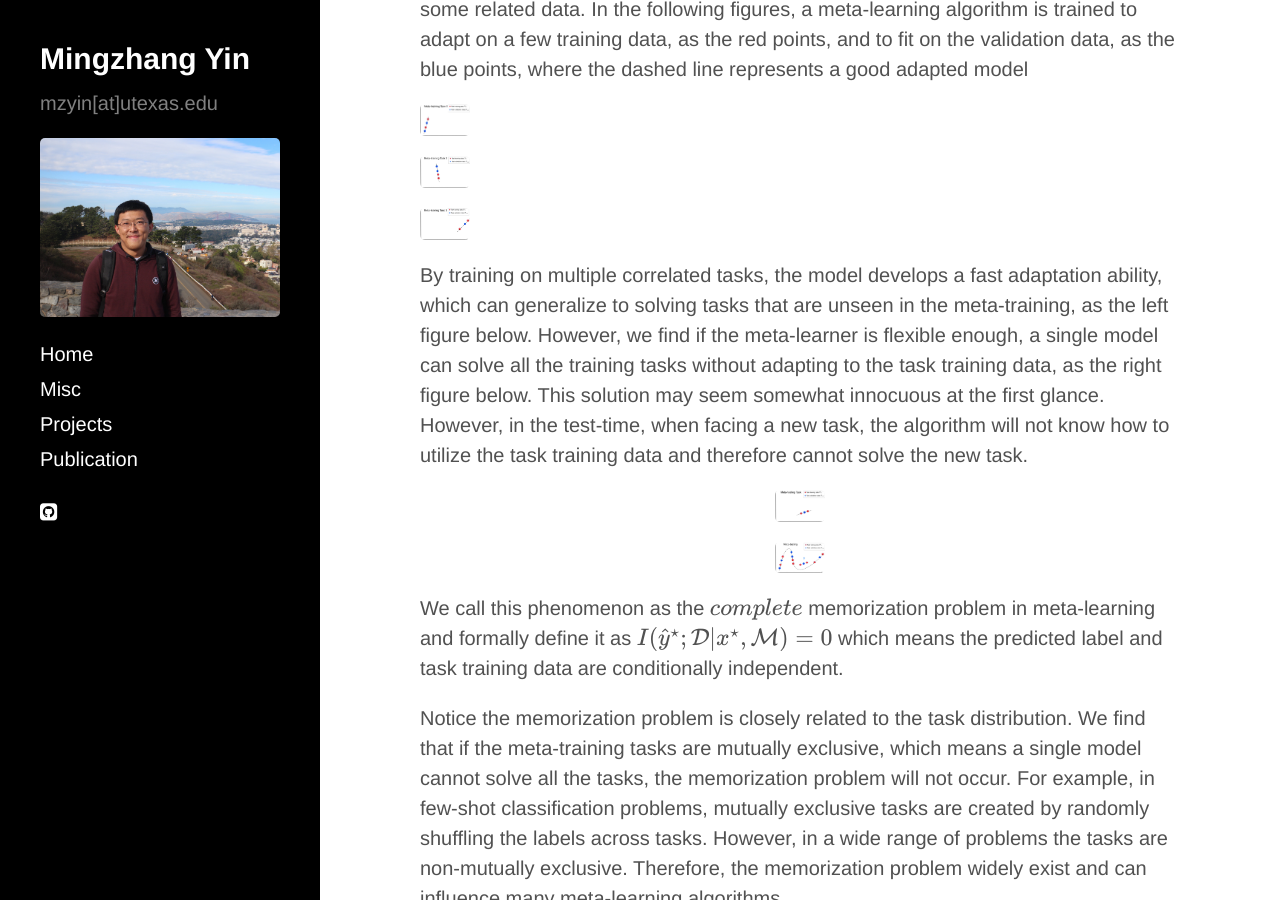
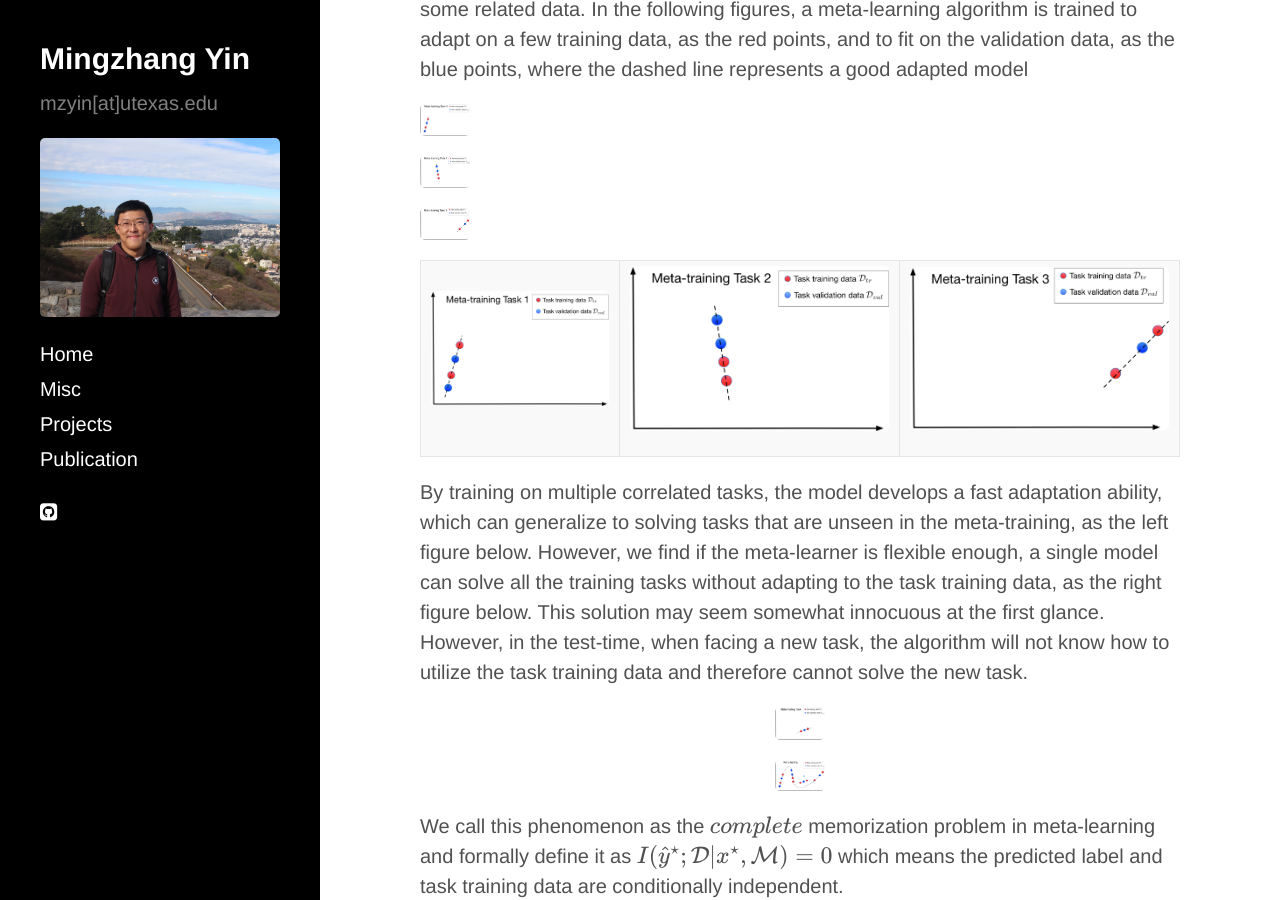
Before and after one commit to mingzhang-yin/mingzhang-yin.github.io, a Jekyll site: the page built from _posts/2020-04-10-Meta-learning-without-Memorization.md, in a window 1280 px wide and 900 px high, scrolled down 1428 px. Built offline with Jekyll 4.4.1, drawn with Linux system fonts in a browser that asks for light colours; nearby versions of some CDN libraries; formulas are drawn with MathJax 3.

Commit message:
Update 2020-04-10-Meta-learning-without-Memorization.md

```diff
--- a/_posts/2020-04-10-Meta-learning-without-Memorization.md
+++ b/_posts/2020-04-10-Meta-learning-without-Memorization.md
@@ -25,6 +25,9 @@
 <p float="center">
 <img src="https://raw.githubusercontent.com/mingzhang-yin/mingzhang-yin.github.io/master/assets/images/figure_memo/l1.jpg" alt="drawing" width="50"/> <img src="https://raw.githubusercontent.com/mingzhang-yin/mingzhang-yin.github.io/master/assets/images/figure_memo/l2.jpg" alt="drawing" width="50"/> <img src="https://raw.githubusercontent.com/mingzhang-yin/mingzhang-yin.github.io/master/assets/images/figure_memo/l3.jpg" alt="drawing" width="50"/>
 </p>
+
+|:-:|:-:|:-:|
+|  ![](https://raw.githubusercontent.com/mingzhang-yin/mingzhang-yin.github.io/master/assets/images/figure_memo/l1.jpg)   |   ![](https://raw.githubusercontent.com/mingzhang-yin/mingzhang-yin.github.io/master/assets/images/figure_memo/l2.jpg)| ![](https://raw.githubusercontent.com/mingzhang-yin/mingzhang-yin.github.io/master/assets/images/figure_memo/l3.jpg)  |
 
 By training on multiple correlated tasks, the model develops a fast adaptation ability, which can generalize to solving tasks that are unseen in the meta-training, as the left figure below. However, we find if the meta-learner is flexible enough, a single model can solve all the training tasks without adapting to the task training data, as the right figure below. This solution may seem somewhat innocuous at the first glance. However, in the test-time, when facing a new task, the algorithm will not know how to utilize the task training data and therefore cannot solve the new task.
 
```
